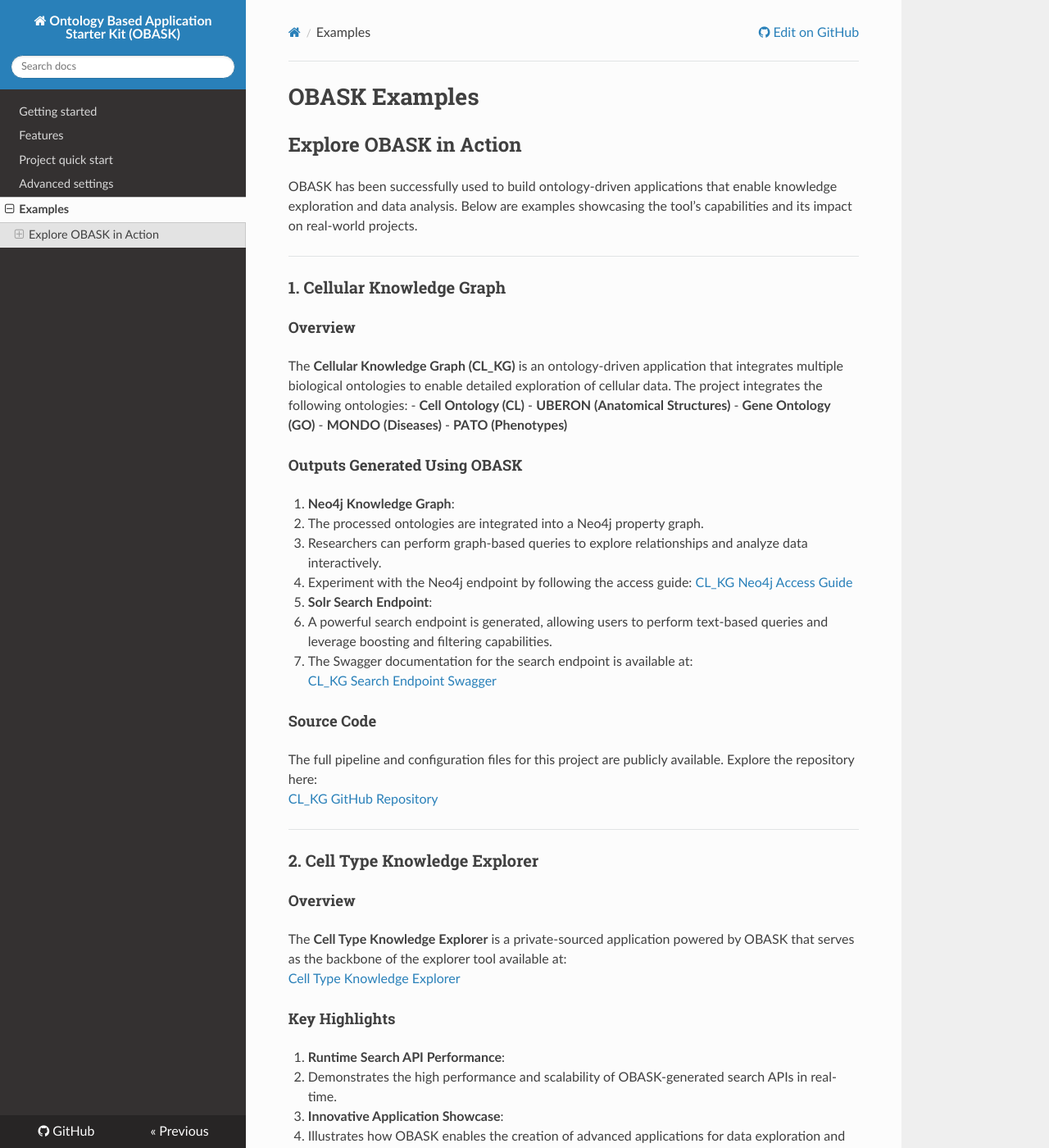
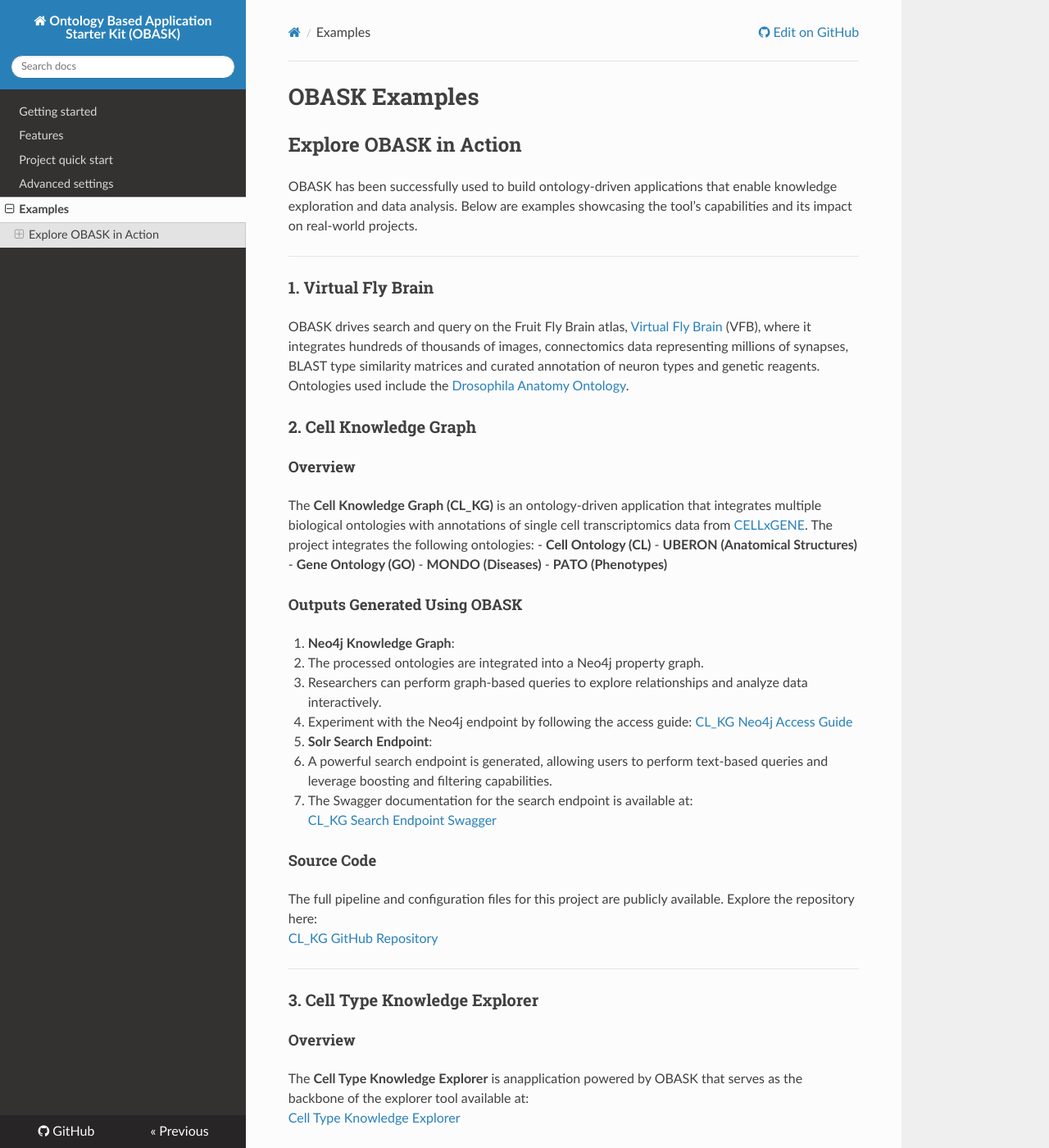
Before and after one commit to OBASKTools/obask, an MkDocs documentation site: the page built from docs/examples.md, in a window 1280 px wide and 1400 px high. Shown: the whole window at 82% size. Built offline with MkDocs 1.6.1, drawn with Linux system fonts in a browser that asks for light colours; nearby versions of some CDN libraries; some of the changed text lies outside the part shown.

Commit message:
Update examples.md

```diff
--- a/docs/examples.md
+++ b/docs/examples.md
@@ -5,9 +5,13 @@
 
 ---
 
-### **1. Cellular Knowledge Graph**
+### **1. Virtual Fly Brain**
+
+OBASK drives search and query on the Fruit Fly Brain atlas, [Virtual Fly Brain](https://v2.virtualflybrain.org/) (VFB), where it integrates hundreds of thousands of images, connectomics data representing millions of synapses, BLAST type similarity matrices and curated annotation of neuron types and genetic reagents.  Ontologies used include the [Drosophila Anatomy Ontology](https://www.ebi.ac.uk/ols4/ontologies/fbbt).
+
+### **2. Cell Knowledge Graph**
 #### Overview
-The **Cellular Knowledge Graph (CL_KG)** is an ontology-driven application that integrates multiple biological ontologies to enable detailed exploration of cellular data. The project integrates the following ontologies:
+The **Cell Knowledge Graph (CL_KG)** is an ontology-driven application that integrates multiple biological ontologies with annotations of single cell transcriptomics data from [CELLxGENE](https://cellxgene.cziscience.com/). The project integrates the following ontologies:
 - **Cell Ontology (CL)**
 - **UBERON (Anatomical Structures)**
 - **Gene Ontology (GO)**
@@ -32,9 +36,9 @@
 
 ---
 
-### **2. Cell Type Knowledge Explorer**
+### **3. Cell Type Knowledge Explorer**
 #### Overview
-The **Cell Type Knowledge Explorer** is a private-sourced application powered by OBASK that serves as the backbone of the explorer tool available at:
+The **Cell Type Knowledge Explorer** is anapplication powered by OBASK that serves as the backbone of the explorer tool available at:
 [Cell Type Knowledge Explorer](https://knowledge.brain-map.org/celltypes)
 
 #### Key Highlights
@@ -50,8 +54,8 @@
 
 ### **Create Your Own Knowledge Graph**
 Interested in building a knowledge graph or search application like CL_KG or the Cell Type Knowledge Explorer? OBASK makes it easy:
-1. Define your input ontologies and configuration parameters in a YAML file.
+1. Define your input ontologies, annotated data and configuration parameters in a YAML file.
 2. Run OBASK to process and integrate your data.
 3. Experiment with the generated Neo4j and search endpoints.
 
-Start your journey today with [OBASK](quick_start.md) and unlock the power of your ontologies!
+Start your journey today with [OBASK](quick_start.md) and unlock the power of your ontology-annotated data.
```
